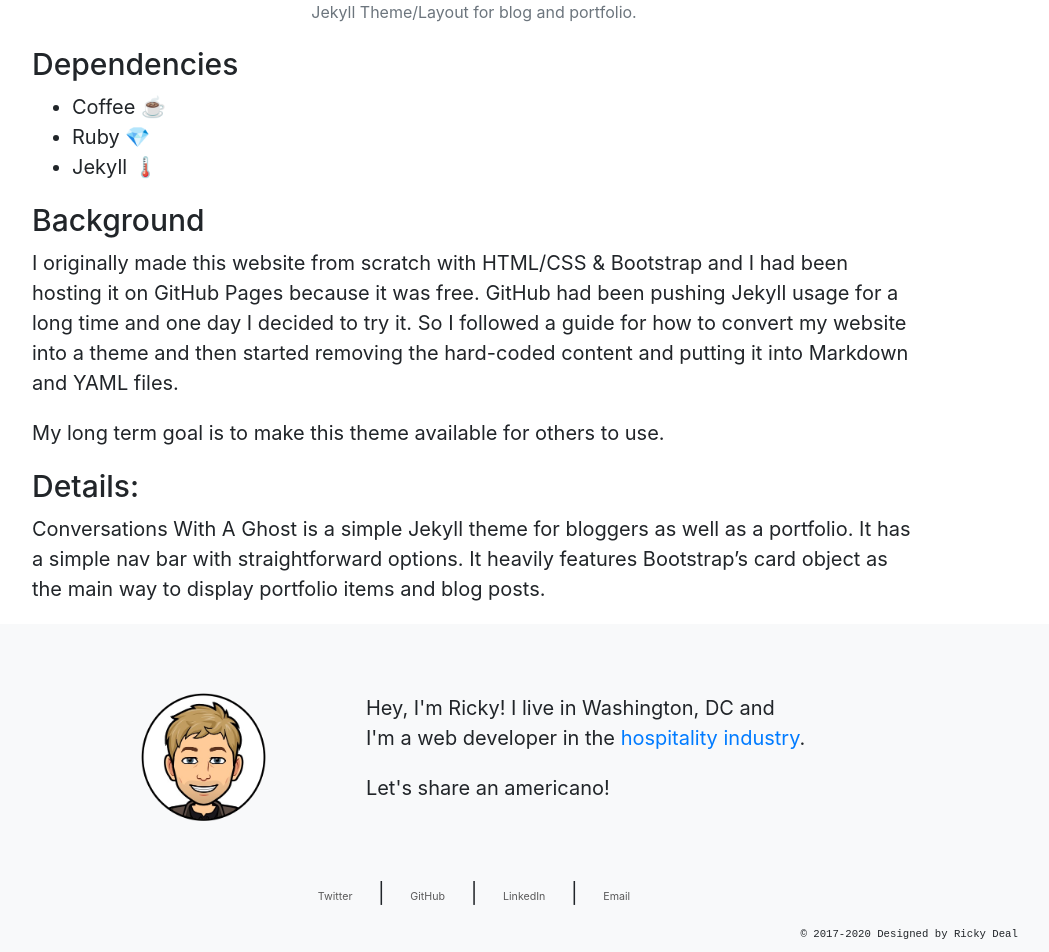
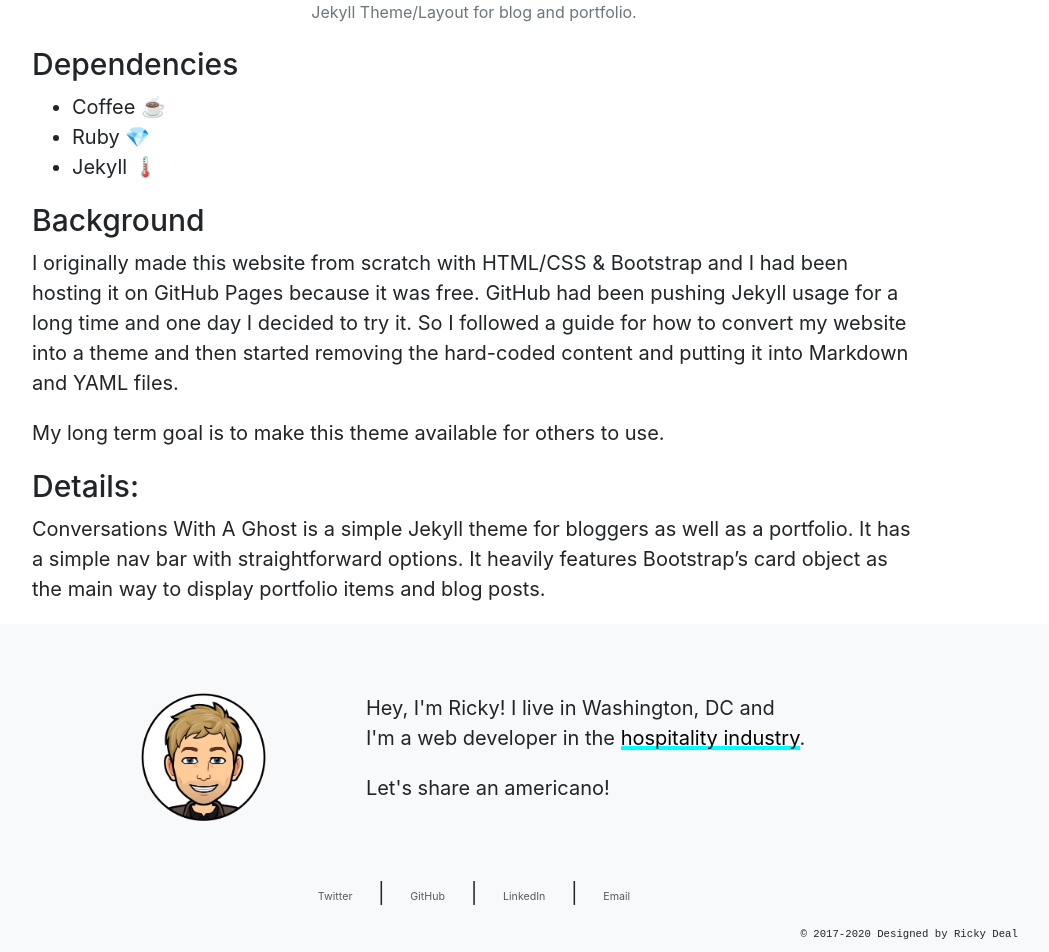
Before and after one commit to rainerdeal/rainerdeal.github.io, a Jekyll site: the page built from _portfolio/4_portfolio.md, in a window 1280 px wide. Shown: the part 731-1683 px from the top of the page, without its empty margins (166-1215 px from the left). Built offline with Jekyll 4.4.1, drawn with Linux system fonts in a browser that asks for light colours.

Commit message:
🔗 Link Highlight Style

```diff
--- a/_sass/_content.sass
+++ b/_sass/_content.sass
@@ -37,6 +37,16 @@
     .container
         padding-left: 10%
         padding-right: 10%
+        a:not(.btn)
+            background: linear-gradient(to bottom, $linkcolor 0%, $linkcolor 100%)
+            background-position: 0 100%
+            background-repeat: repeat-x
+            background-size: 4px 4px
+            color: black
+            text-decoration: none
+            transition: background-size .4s
+        a:hover
+            background-size: 4px 50px
         .pro
             float: left
             margin: 10px 20px 10px 0px
--- a/_sass/_footer.sass
+++ b/_sass/_footer.sass
@@ -13,6 +13,16 @@
                 @include mobile
                     display: none
         .bio-details
+            a
+                background: linear-gradient(to bottom, $linkcolor 0%, $linkcolor 100%)
+                background-position: 0 100%
+                background-repeat: repeat-x
+                background-size: 4px 4px
+                color: black
+                text-decoration: none
+                transition: background-size .4s
+            a:hover
+                background-size: 4px 50px
             @include mobile
                 clear: both
 
--- a/_sass/_variables.sass
+++ b/_sass/_variables.sass
@@ -3,6 +3,7 @@
 //$iphone-se: 320px
 //$mobile: 767px
 //$tablet: 991px
+$linkcolor: cyan
 
 // ******************************** Breakpoints ********************************
 // 600px, 900px, 1200px, and 1800px
```
Also changed, not shown: _sass/_header.sass (line endings or trailing spaces).
